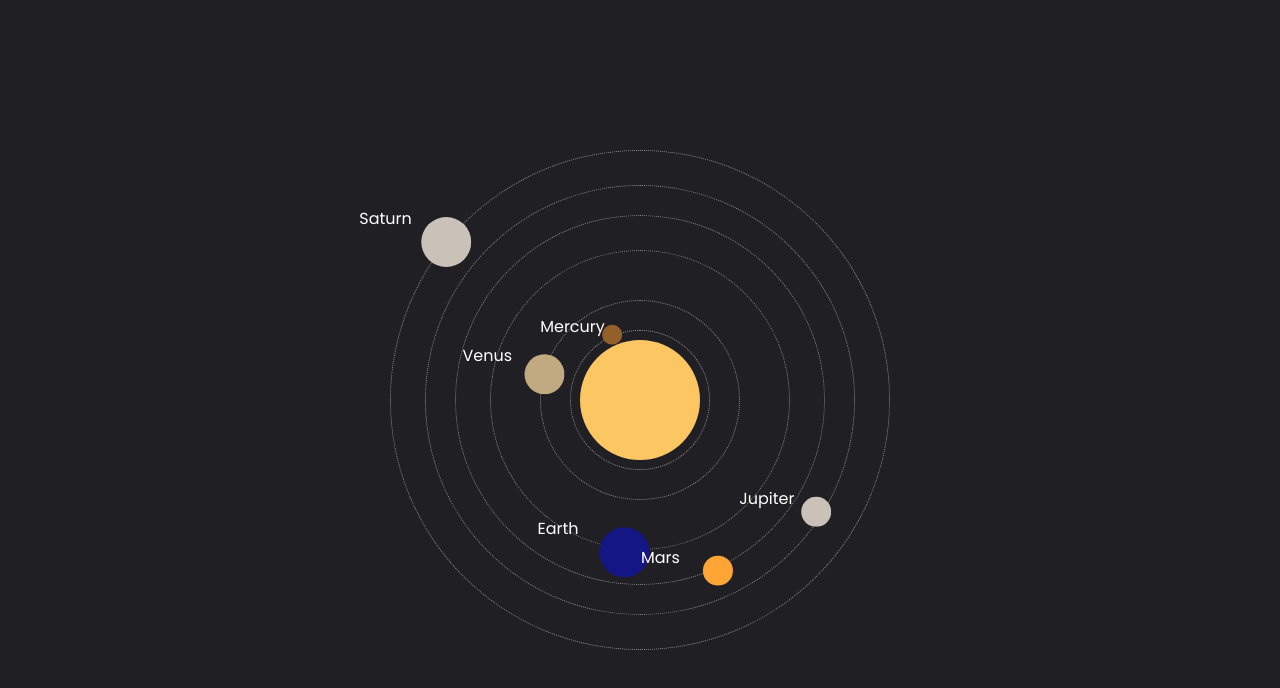
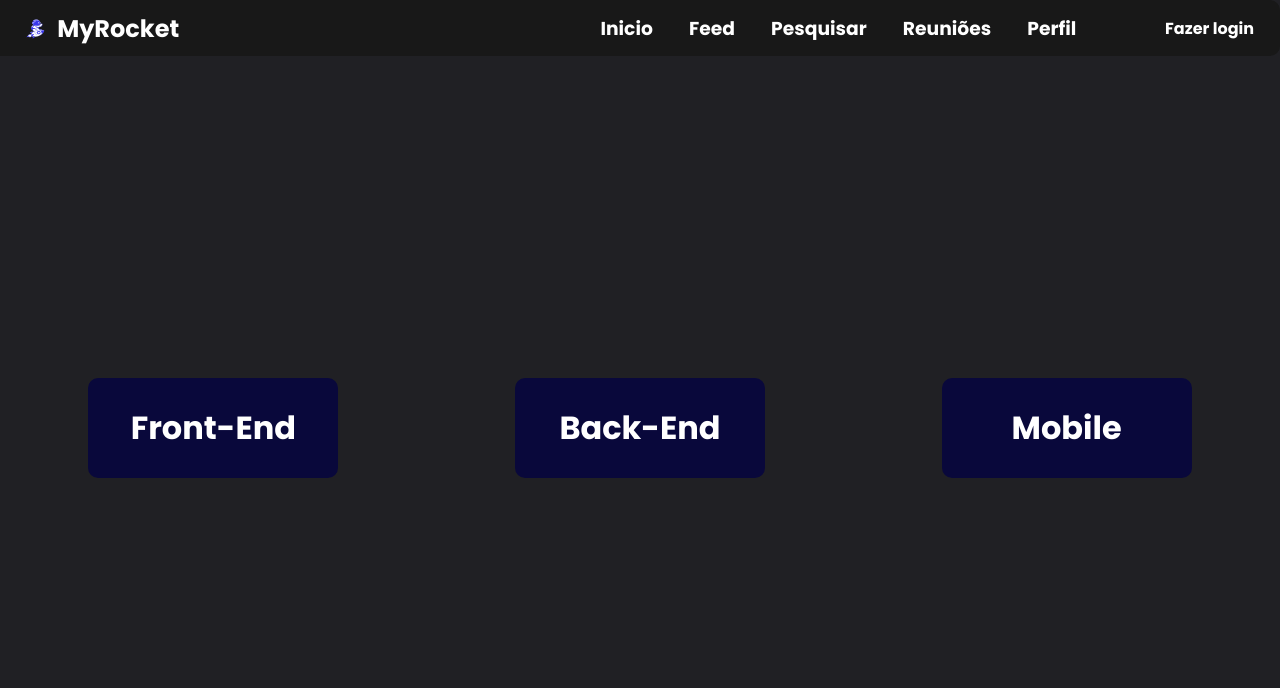
Before and after one commit to davi-souza2001/MyRocketdev, a Next.js app: page /galaxy in a window 1280 px wide. Shown: the top 688 px of the page. Built offline with nearby package versions, Linux system fonts and the light colour scheme; no server answers; the database is empty.

Commit message:
implements modal galaxy

```diff
--- a/src/components/CommunityOption.tsx
+++ b/src/components/CommunityOption.tsx
@@ -5,7 +5,7 @@ import route from "next/router";
 import styles from "../styles/Main.module.css";
 
 interface CommunityOption {
-    image: any;
+    image?: any;
     tec : any;
     area: any;
     routeCommunity: any;
--- /dev/null
+++ b/src/components/SeniorOptions.tsx
@@ -0,0 +1,14 @@
+import styles from "../styles/SeniorOptions.module.css"
+
+interface SeniorOptions {
+    senior: String;
+    click: any;
+}
+
+export default function SeniorOptions(props: SeniorOptions){
+    return (
+        <div className={styles.contentGeral} onClick={props.click}>
+            <h1>{props.senior}</h1>
+        </div>
+    )
+}
--- a/src/pages/galaxy.tsx
+++ b/src/pages/galaxy.tsx
@@ -1,3 +1,8 @@
+import route from "next/router";
+import { useState } from "react";
+import SeniorOptions from "../components/SeniorOptions";
+
+import Topbar from "../components/Topbar";
 import styles from "../styles/galaxy.module.css";
 
 interface galaxy {
@@ -5,9 +10,155 @@ interface galaxy {
 }
 
 export default function galaxy(props: galaxy){
+    const [modal, setModal] = useState(true);
+    const [front, setFront] = useState(false);
+    const [back, setBack] = useState(false);
+    const [mobile, setMobile] = useState(false);
+
+    function frontModal(){
+        setModal(false);
+        setFront(true);
+    }
+
+    function backModal(){
+        setModal(false);
+        setBack(true);
+    }
+
+    function mobileModal(){
+        setModal(false);
+        setMobile(true);
+    }
+
     return (
+    <>
+        <Topbar/>
+        {modal ? (
+            <div className={styles.optionsGeral}>
+            <SeniorOptions senior="Front-End" click={() => frontModal()}/>
+            <SeniorOptions senior="Back-End" click={() => backModal()}/>
+            <SeniorOptions senior="Mobile" click={() => mobileModal()}/>
+        </div>
+        ) : false}
+
+        {front ? (
             <div className={styles.geral}>
             <div className={styles.sun}></div>
+
+            <div className={styles.mercuryOutline}>
+                <div className={styles.mercury}>
+                    <p>React</p>
+                </div>
+            </div>
+
+            <div className={styles.venusOutline}>
+                <div className={styles.venus}>
+                    <p>Angular</p>
+                </div>
+            </div>
+
+            <div className={styles.earthOutline}>
+                <div className={styles.earth}>
+                    <p>Vue</p>
+                </div>
+            </div>
+
+            <div className={styles.marsOutline}>
+                <div className={styles.mars}>
+                    <p>Next</p>
+                </div>
+            </div>
+
+            <div className={styles.jupiterOutline}>
+                <div className={styles.jupiter}>
+                    <p>Ember</p>
+                </div>
+            </div>
+
+        </div>
+        ): false}
+
+        {back ? (
+            <div className={styles.geral}>
+            <div className={styles.sun}></div>
+
+            <div className={styles.mercuryOutline}>
+                <div className={styles.mercury}>
+                    <p>Node</p>
+                </div>
+            </div>
+
+            <div className={styles.venusOutline}>
+                <div className={styles.venus}>
+                    <p>Mongo</p>
+                </div>
+            </div>
+
+            <div className={styles.earthOutline}>
+                <div className={styles.earth}>
+                    <p>Sql/MySql</p>
+                </div>
+            </div>
+
+            <div className={styles.marsOutline}>
+                <div className={styles.mars}>
+                    <p>Firebase</p>
+                </div>
+            </div>
+
+            <div className={styles.jupiterOutline}>
+                <div className={styles.jupiter}>
+                    <p>C#</p>
+                </div>
+            </div>
+
+            <div className={styles.saturnOutline}>
+                <div className={styles.saturn}>
+                    <p>Java</p>
+                </div>
+            </div>
+
+        </div>
+        ): false}
+
+        {mobile ? (
+            <div className={styles.geral}>
+            <div className={styles.sun}></div>
+
+            <div className={styles.mercuryOutline}>
+                <div className={styles.mercury}>
+                    <p>Ionic</p>
+                </div>
+            </div>
+
+            <div className={styles.venusOutline}>
+                <div className={styles.venus}>
+                    <p>Flutter</p>
+                </div>
+            </div>
+
+            <div className={styles.earthOutline}>
+                <div className={styles.earth}>
+                    <p>Swift</p>
+                </div>
+            </div>
+
+            <div className={styles.marsOutline}>
+                <div className={styles.mars}>
+                    <p>React-Native</p>
+                </div>
+            </div>
+
+        </div>
+        ): false}
+    </>
+    )
+}
+
+
+{/* <div className={styles.geral}>
+            <div className={styles.sun}></div>
+
             <div className={styles.mercuryOutline}>
                 <div className={styles.mercury}>
                     <p>Mercury</p>
@@ -44,6 +195,4 @@ export default function galaxy(props: galaxy){
                 </div>
             </div>
 
-    </div>
-    )
-}
+        </div> */}
--- /dev/null
+++ b/src/styles/SeniorOptions.module.css
@@ -0,0 +1,17 @@
+.contentGeral{
+    height: 100px;
+    width: 250px;
+    display: flex;
+    align-items: center;
+    justify-content: center;
+    border-radius: 10px;
+    color: #fff;
+    font-family: 'poppins', sans-serif;
+    cursor: pointer;
+    transition: 0.2s;
+    background-color: #09083B;
+}
+
+.contentGeral:hover{
+    background-color: #0e0c70;
+}
--- a/src/styles/galaxy.module.css
+++ b/src/styles/galaxy.module.css
@@ -202,3 +202,12 @@
     left: -62px;
     top: -11px;
 }
+
+
+.optionsGeral{
+    height: 93vh;
+    width: 100vw;
+    display: flex;
+    align-items: center;
+    justify-content: space-around;
+}
```
Lines whose indentation alone changed are shown as unchanged.
